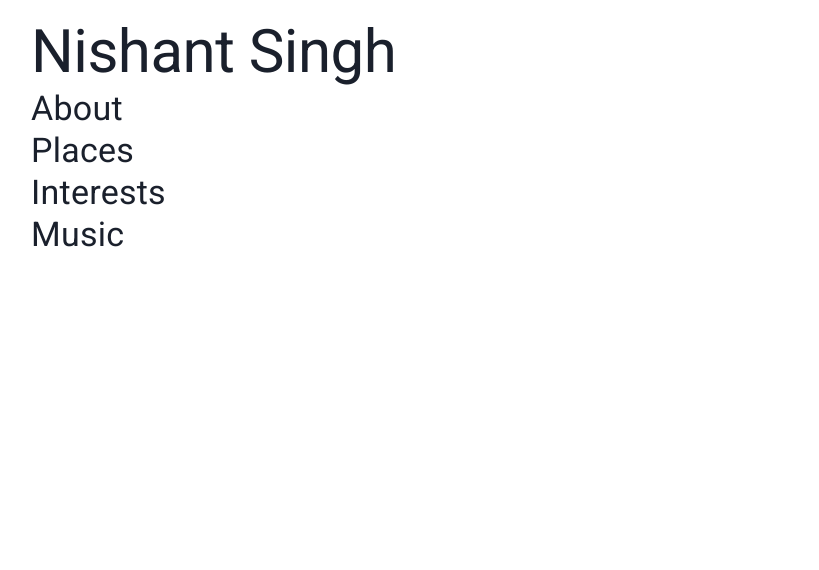
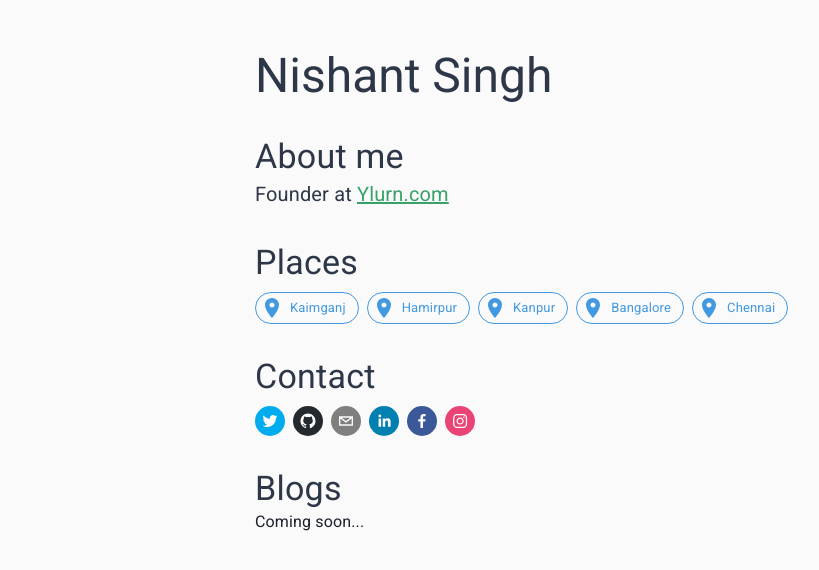
Before and after one commit to sticktrick3181/personal-website, a Next.js app: page / in a window 1280 px wide. Shown: the top 570 px of the page, without its empty margins (1-820 px from the left). Built offline with nearby package versions, Linux system fonts and the light colour scheme.

Commit message:
improvements

```diff
--- a/package.json
+++ b/package.json
@@ -9,10 +9,12 @@
   },
   "dependencies": {
     "@material-ui/core": "^4.11.0",
+    "@material-ui/icons": "^4.9.1",
     "next": "9.4.4",
     "prop-types": "^15.7.2",
     "react": "16.13.1",
-    "react-dom": "16.13.1"
+    "react-dom": "16.13.1",
+    "react-social-icons": "^4.1.0"
   },
   "devDependencies": {
     "babel-eslint": "^10.0.3",
--- a/pages/index.js
+++ b/pages/index.js
@@ -2,31 +2,129 @@ import React from 'react'
 import Typography from '@material-ui/core/Typography'
 import PropTypes from 'prop-types'
 import { withStyles } from '@material-ui/core/styles'
+import PlacesIcon from '@material-ui/icons/LocationOn'
+import { SocialIcon } from 'react-social-icons'
+import Chip from '@material-ui/core/Chip'
 
 const styles = (theme) => ({
   container: {
-    padding: theme.spacing(2, 4),
+    maxWidth: '800px',
+    margin: '0 auto',
+    padding: theme.spacing(2),
   },
-  title: {},
-  subtitle: {},
+  title: {
+    margin: theme.spacing(4, 0),
+    color: theme.palette.gray[800],
+  },
+  subtitle: {
+    color: theme.palette.gray[800],
+  },
+  section: {
+    margin: theme.spacing(4, 0),
+  },
+  placesImage: {
+    maxWidth: '100%',
+    height: 'auto',
+  },
+  placesIcon: {
+    color: theme.palette.blue[600],
+    fontSize: '2rem',
+    verticalAlign: 'middle',
+    marginLeft: theme.spacing(1),
+  },
+  aboutMeIcon: {
+    color: theme.palette.green[600],
+    fontSize: '2rem',
+    verticalAlign: 'middle',
+    marginLeft: theme.spacing(1),
+  },
+  link: {
+    color: theme.palette.green[600],
+  },
 })
+
+const LocationChip = withStyles((theme) => ({
+  locationChip: {
+    margin: theme.spacing(1, 1, 0, 0),
+  },
+}))(({ name, classes }) => (
+  <Chip
+    label={name}
+    color="primary"
+    variant="outlined"
+    icon={<PlacesIcon />}
+    className={classes.locationChip}
+  />
+))
+
+const SocialIconBlock = withStyles((theme) => ({
+  socialIconContainer: {
+    display: 'inline-block',
+    margin: theme.spacing(1, 1, 0, 0),
+  },
+}))(({ url, classes }) => (
+  <div className={classes.socialIconContainer}>
+    <SocialIcon
+      url={url}
+      target="_blank"
+      style={{ width: '30px', height: '30px' }}
+    />
+  </div>
+))
 
 const Home = ({ classes }) => {
   return (
     <div className={classes.container}>
-      <Typography variant="h2">Nishant Singh</Typography>
+      <Typography variant="h3" className={classes.title}>
+        Nishant Singh
+      </Typography>
+      <div className={classes.section}>
         <Typography variant="h4" className={classes.subtitle}>
-        About
+          About me
         </Typography>
+        <Typography variant="h6" className={classes.subtitle}>
+          Founder at&nbsp;
+          <a
+            className={classes.link}
+            href="https://ylurn.com"
+            target="_blank"
+            rel="noreferrer"
+          >
+            Ylurn.com
+          </a>
+        </Typography>
+      </div>
+      <div className={classes.section}>
         <Typography variant="h4" className={classes.subtitle}>
           Places
         </Typography>
+        <Typography variant="h6" className={classes.subtitle}>
+          <LocationChip name="Kaimganj" />
+          <LocationChip name="Hamirpur" />
+          <LocationChip name="Kanpur" />
+          <LocationChip name="Bangalore" />
+          <LocationChip name="Chennai" />
+        </Typography>
+      </div>
+      <div className={classes.section}>
         <Typography variant="h4" className={classes.subtitle}>
-        Interests
+          Contact
         </Typography>
+        <div>
+          <SocialIconBlock url="https://twitter.com/iNishant" />
+          <SocialIconBlock url="https://github.com/iNishant" />
+          <SocialIconBlock url="mailto:nishant@ylurn.com" />
+          <SocialIconBlock url="https://www.linkedin.com/in/inishant/" />
+          <SocialIconBlock url="https://facebook.com/saysnishant" />
+          <SocialIconBlock url="https://www.instagram.com/nish.i.am/" />
+        </div>
+      </div>
+      <div className={classes.section}>
         <Typography variant="h4" className={classes.subtitle}>
-        Music
+          Blogs
         </Typography>
+        <Typography>Coming soon...</Typography>
+      </div>
     </div>
   )
 }
--- a/theme.js
+++ b/theme.js
@@ -1,5 +1,4 @@
 import { createMuiTheme } from '@material-ui/core/styles'
-import { red } from '@material-ui/core/colors'
 
 const gray = {
   100: '#F7FAFC',
@@ -13,22 +12,78 @@ const gray = {
   900: '#1A202C',
 }
 
+const blue = {
+  100: '#EBF8FF',
+  200: '#BEE3F8',
+  300: '#90CDF4',
+  400: '#63B3ED',
+  500: '#4299E1',
+  600: '#3182CE',
+  700: '#2B6CB0',
+  800: '#2C5282',
+  900: '#2A4365',
+}
+
+const green = {
+  100: '#F0FFF4',
+  200: '#C6F6D5',
+  300: '#9AE6B4',
+  400: '#68D391',
+  500: '#48BB78',
+  600: '#38A169',
+  700: '#2F855A',
+  800: '#276749',
+  900: '#22543D',
+}
+
+const yellow = {
+  100: '#FFFFF0',
+  200: '#FEFCBF',
+  300: '#FAF089',
+  400: '#F6E05E',
+  500: '#ECC94B',
+  600: '#D69E2E',
+  700: '#B7791F',
+  800: '#975A16',
+  900: '#744210',
+}
+
+const red = {
+  100: '#FFF5F5',
+  200: '#FED7D7',
+  300: '#FEB2B2',
+  400: '#FC8181',
+  500: '#F56565',
+  600: '#E53E3E',
+  700: '#C53030',
+  800: '#9B2C2C',
+  900: '#742A2A',
+  main: '#F56565', // for some reason required on only red
+}
+
+const indigo = {
+  100: '#EBF4FF',
+  200: '#C3DAFE',
+  300: '#A3BFFA',
+  400: '#7F9CF5',
+  500: '#667EEA',
+  600: '#5A67D8',
+  700: '#4C51BF',
+  800: '#434190',
+  900: '#3C366B',
+}
+
 // Create a theme instance.
 const theme = createMuiTheme({
   palette: {
     gray,
-    primary: {
-      main: '#556cd6',
-    },
-    secondary: {
-      main: '#19857b',
-    },
-    error: {
-      main: red.A400,
-    },
-    background: {
-      default: '#fff',
-    },
+    blue,
+    green,
+    red,
+    indigo,
+    yellow,
+    primary: blue,
+    secondary: red,
   },
   overrides: {
     MuiTypography: {
```
Also changed, not shown: 1 other file (tests, documents, lock files or other folders). Lines whose indentation alone changed are shown as unchanged.
